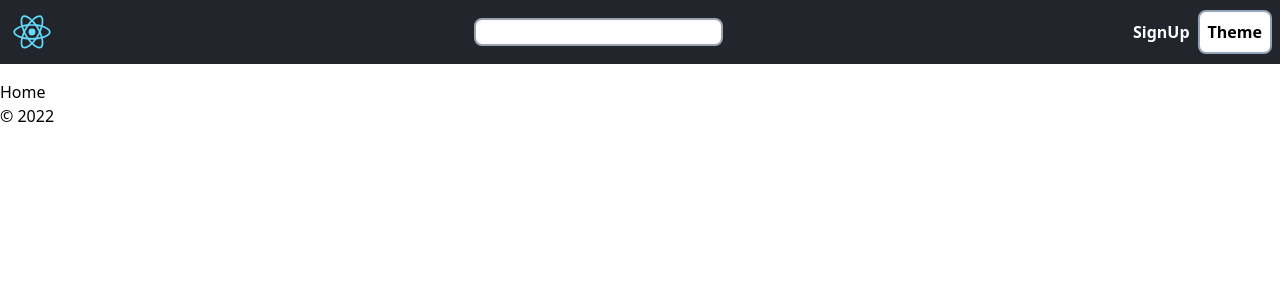
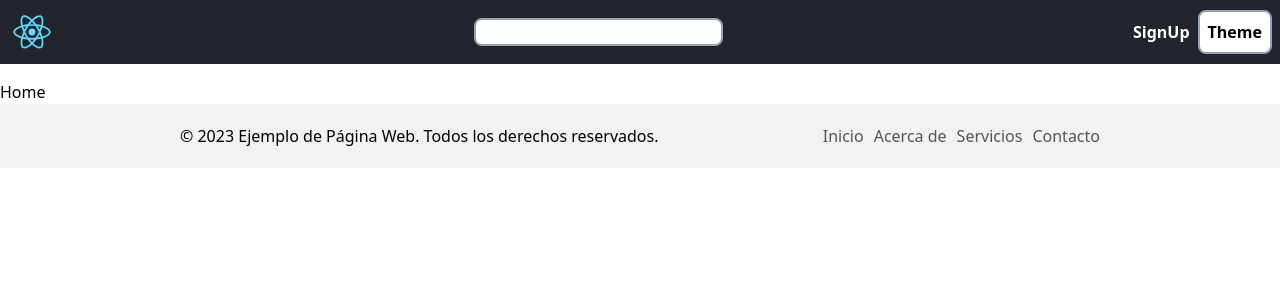
Before and after one commit to zonary123/tienda, a React (Create React App) app: page / in a window 1280 px wide. Shown: the top 300 px of the page. Built offline with nearby package versions, Linux system fonts and the light colour scheme.

Commit message:
Añadido enrutador Error404

```diff
--- a/src/App.js
+++ b/src/App.js
@@ -1,22 +1,25 @@
-import Header from './components/header'
 import Filter from './components/Filter'
 import Productos from './components/Productos/productos'
 import Footer from './components/Footer'
 import { Route, Routes } from 'react-router-dom'
 import Home from './components/Home'
 import SignUp from './components/SignUp'
+import Error404 from './components/Error404'
+import Contacto from './components/Contacto'
+
 
 function App () {
   return (
     <>
-    <Header />
     <Routes>
       <Route path='/' element={<Home />} />
       <Route path='/SignUp' element={<SignUp />} />
+      <Route path='*' element={<Error404 />} />
+      <Route path='/contacto' element={<Contacto />} />
     </Routes>
-    <Footer />
     </>
   )
 }
 
+
 export default App
--- /dev/null
+++ b/src/components/Contacto.js
@@ -0,0 +1,9 @@
+function Contacto() {
+  return (
+    <div>
+      <h1>Contacto</h1>
+    </div>
+  )
+}
+
+export default Contacto
--- /dev/null
+++ b/src/components/Error404.js
@@ -0,0 +1,12 @@
+import React from 'react'
+
+const Error404 = () => {
+  return (
+    <div>
+      <h1>Error 404: Página no encontrada</h1>
+      <p>Lo sentimos, la página que estás buscando no existe.</p>
+    </div>
+  )
+}
+
+export default Error404
--- a/src/components/Footer.js
+++ b/src/components/Footer.js
@@ -1,10 +1,28 @@
-function Footer() {
-  return(
-    <div className='Footer'>
-      <p>
-        © 2022
-      </p>
-    </div>
+import { Link } from "react-router-dom"
+import './css/Footer.css'
+function Footer () {
+  return (
+    <footer>
+      <div class='container'>
+        <div class='footer-content'>
+          <p>© 2023 Ejemplo de Página Web. Todos los derechos reservados.</p>
+          <ul class='footer-links'>
+            <li>
+              <Link to='/' className=" text-cyan-600 ">Inicio</Link>
+            </li>
+            <li>
+            <Link to='/acerca_de' className=" text-cyan-600 ">Acerca de</Link>
+            </li>
+            <li>
+              <a href='#'>Servicios</a>
+            </li>
+            <li>
+              <Link to={'/contacto'} className=" text-cyan-600 ">Contacto</Link>
+            </li>
+          </ul>
+        </div>
+      </div>
+    </footer>
   )
 }
 export default Footer
--- a/src/components/Home.js
+++ b/src/components/Home.js
@@ -1,8 +1,17 @@
+import Footer from './Footer'
+import Header from './header'
+import { Route, Routes } from 'react-router-dom'
+
 function Home () {
   return (
-    <div>
+    <>
+      <Header />
       <h1>Home</h1>
-    </div>
+      <Routes>
+
+      </Routes>
+      <Footer />
+    </>
   )
 }
 
--- /dev/null
+++ b/src/components/css/Footer.css
@@ -0,0 +1,45 @@
+footer {
+  background-color: #f2f2f2;
+  padding: 20px 0;
+}
+
+.container {
+  max-width: 960px;
+  margin: 0 auto;
+  padding: 0 20px;
+}
+
+.footer-content {
+  display: flex;
+  flex-wrap: wrap;
+  justify-content: space-between;
+  align-items: center;
+}
+
+.footer-content p {
+  margin: 0;
+}
+
+.footer-links {
+  list-style: none;
+  padding: 0;
+  margin: 0;
+}
+
+.footer-links li {
+  display: inline-block;
+  margin-left: 10px;
+}
+
+.footer-links li:first-child {
+  margin-left: 0;
+}
+
+.footer-links a {
+  color: #555;
+  text-decoration: none;
+}
+
+.footer-links a:hover {
+  text-decoration: underline;
+}
--- a/src/components/header.js
+++ b/src/components/header.js
@@ -1,7 +1,5 @@
 import React, { useState } from 'react'
 import './header.css'
-import SignUp from './SignUp'
-import Home from './Home'
 import { Link } from 'react-router-dom'
 
 function Header () {
--- a/src/index.js
+++ b/src/index.js
@@ -3,8 +3,6 @@ import ReactDOM from 'react-dom'
 import { BrowserRouter } from 'react-router-dom'
 import './index.css'
 import App from './App'
-import Footer from './components/Footer'
-import Header from './components/header'
 
 ReactDOM.render(
   <React.StrictMode>
```
